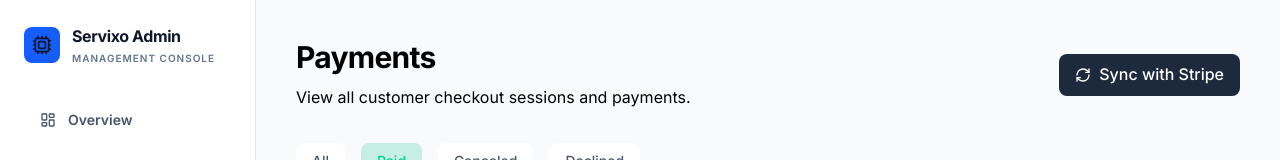
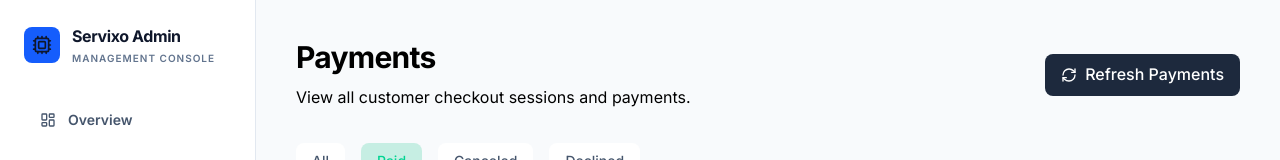
Before and after one commit to cmtimran/ServixoSolutionsKFTWeb, a Next.js app: page /admin/payments in a window 1280 px wide. Shown: the top 160 px of the page. Built offline with nearby package versions, Linux system fonts and the light colour scheme; no server answers.

Commit message:
fix: update sync button text and format currency without hardcoded dollar sign

```diff
--- a/src/app/admin/payments/page.tsx
+++ b/src/app/admin/payments/page.tsx
@@ -93,7 +93,7 @@ export default async function AdminPaymentsPage({ searchParams }: { searchParams
                       <div className="text-xs text-slate-600 dark:text-slate-400 text-brand-indigo">{payment.planTier} Plan</div>
                     </td>
                     <td className="p-4 font-medium">
-                      ${payment.amount.toFixed(2)} {payment.currency.toUpperCase()}
+                      {payment.currency.toUpperCase() === 'USD' ? '$' : ''}{payment.amount.toLocaleString(undefined, { minimumFractionDigits: 2, maximumFractionDigits: 2 })} {payment.currency.toUpperCase()}
                     </td>
                     <td className="p-4">
                       {payment.status === 'complete' || payment.status === 'success' || payment.status === 'paid' ? (
--- a/src/components/admin/SyncPaymentsButton.tsx
+++ b/src/components/admin/SyncPaymentsButton.tsx
@@ -31,7 +31,7 @@ export default function SyncPaymentsButton() {
       className="inline-flex items-center gap-2 px-4 py-2 bg-slate-800 hover:bg-brand-indigo text-white font-medium rounded-lg transition-colors disabled:opacity-50"
     >
       <RefreshCw className={`w-4 h-4 ${isSyncing ? 'animate-spin' : ''}`} />
-      {isSyncing ? 'Syncing...' : 'Sync with Stripe'}
+      {isSyncing ? 'Refreshing...' : 'Refresh Payments'}
     </button>
   );
 }
```
